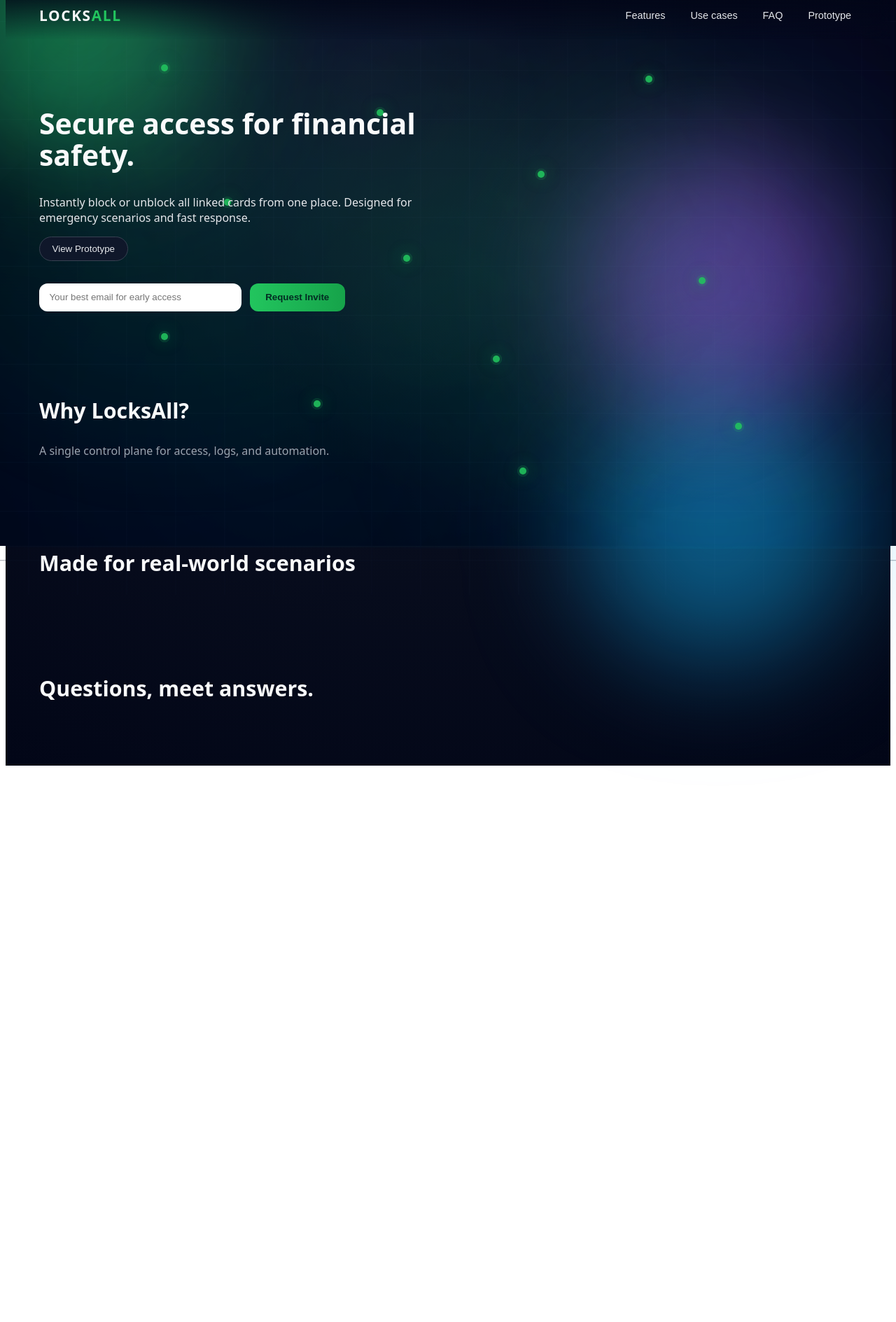
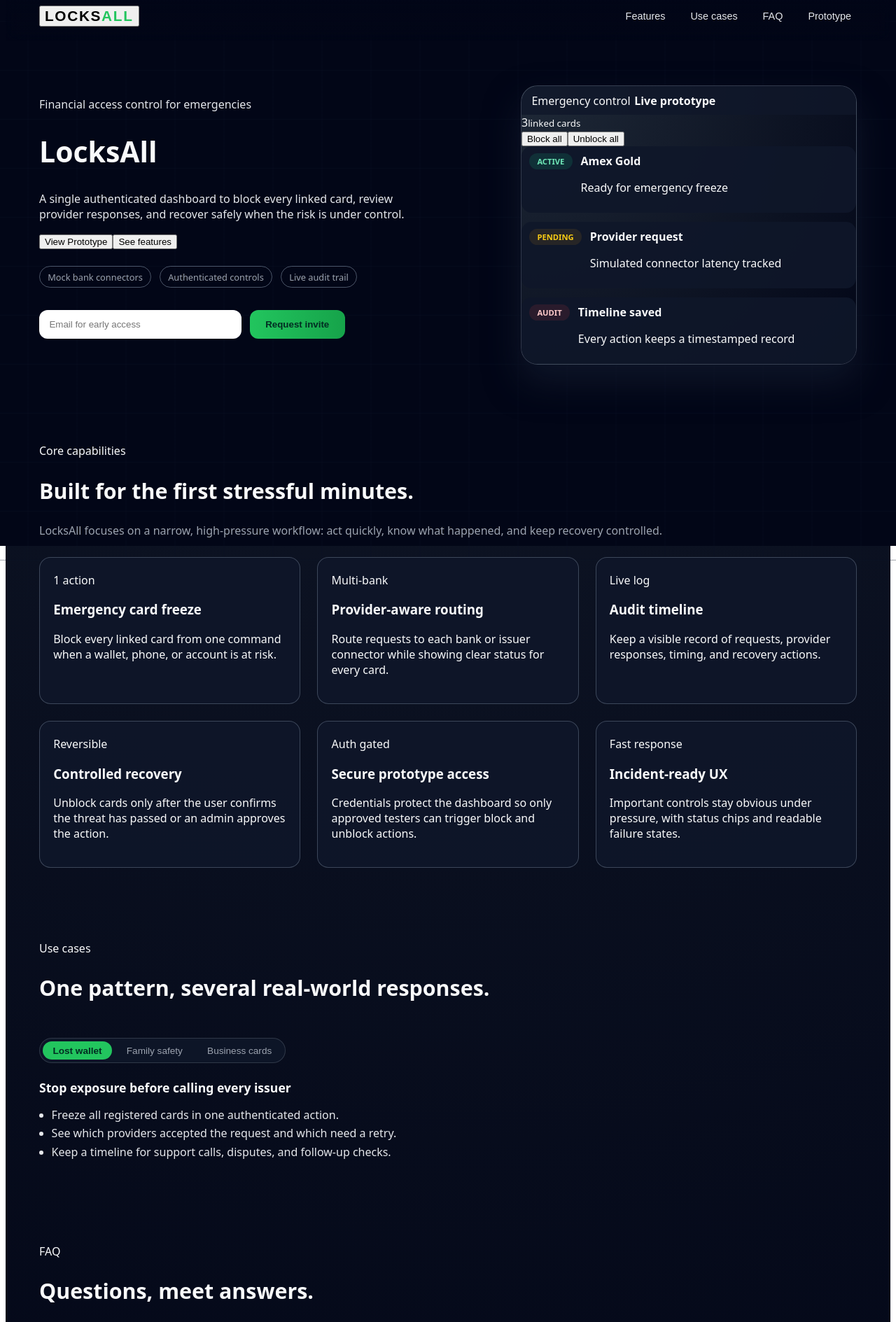
Before and after one commit to yash-rao/locksall, a Next.js app: page / in a window 1280 px wide. Shown: the part 20-1909 px from the top of the page at 70% size. Before the commit the page ends 1122 px from the top, so only its background shows below. Built offline with nearby package versions, Linux system fonts and the light colour scheme; no server answers.

Commit message:
Build out LocksAll landing page

```diff
--- a/app/page.tsx
+++ b/app/page.tsx
@@ -8,44 +8,101 @@ import PrototypePanel from "@/components/PrototypePanel";
 
 type SectionKey = "features" | "useCases" | "faq";
 type MouseVector = { x: number; y: number };
+type UseCaseKey = "lostWallet" | "family" | "business";
 
-/** Abstract animated security background */
+const features = [
+  {
+    title: "Emergency card freeze",
+    body: "Block every linked card from one command when a wallet, phone, or account is at risk.",
+    stat: "1 action",
+  },
+  {
+    title: "Provider-aware routing",
+    body: "Route requests to each bank or issuer connector while showing clear status for every card.",
+    stat: "Multi-bank",
+  },
+  {
+    title: "Audit timeline",
+    body: "Keep a visible record of requests, provider responses, timing, and recovery actions.",
+    stat: "Live log",
+  },
+  {
+    title: "Controlled recovery",
+    body: "Unblock cards only after the user confirms the threat has passed or an admin approves the action.",
+    stat: "Reversible",
+  },
+  {
+    title: "Secure prototype access",
+    body: "Credentials protect the dashboard so only approved testers can trigger block and unblock actions.",
+    stat: "Auth gated",
+  },
+  {
+    title: "Incident-ready UX",
+    body: "Important controls stay obvious under pressure, with status chips and readable failure states.",
+    stat: "Fast response",
+  },
+];
+
+const useCases: Record<UseCaseKey, { label: string; title: string; points: string[] }> = {
+  lostWallet: {
+    label: "Lost wallet",
+    title: "Stop exposure before calling every issuer",
+    points: [
+      "Freeze all registered cards in one authenticated action.",
+      "See which providers accepted the request and which need a retry.",
+      "Keep a timeline for support calls, disputes, and follow-up checks.",
+    ],
+  },
+  family: {
+    label: "Family safety",
+    title: "Give households a shared emergency control",
+    points: [
+      "Help a parent, student, or traveler respond quickly when cards go missing.",
+      "Centralize card status without exposing full card numbers.",
+      "Create a clear recovery path once accounts are safe.",
+    ],
+  },
+  business: {
+    label: "Business cards",
+    title: "Reduce operational risk for small teams",
+    points: [
+      "Pause employee cards after device loss, termination, or suspected misuse.",
+      "Show a simple status board for finance or operations leads.",
+      "Capture audit evidence for internal reviews.",
+    ],
+  },
+};
+
+const faqItems = [
+  {
+    q: "What is LocksAll?",
+    a: "LocksAll is a financial safety prototype for blocking and unblocking linked payment cards from one authenticated control panel.",
+  },
+  {
+    q: "Is this connected to real banks yet?",
+    a: "No. The current dashboard uses mocked provider calls so the flow, audit trail, and error handling can be tested safely.",
+  },
+  {
+    q: "Who is the first version for?",
+    a: "The first version is aimed at individuals, families, and small teams that need a faster response when cards may be compromised.",
+  },
+  {
+    q: "What happens after I request access?",
+    a: "Your email is stored for early-access follow-up. Prototype access still requires separate test credentials.",
+  },
+];
+
 function SecurityBackground({ mouse }: { mouse: MouseVector }) {
   const layerStyle = {
-    transform: `translate3d(${mouse.x * 35}px, ${mouse.y * 25}px, 0)`,
+    transform: `translate3d(${mouse.x * 22}px, ${mouse.y * 16}px, 0)`,
   };
 
-  const nodes = [
-    { top: "14%", left: "18%" },
-    { top: "22%", left: "42%" },
-    { top: "16%", left: "72%" },
-    { top: "33%", left: "60%" },
-    { top: "38%", left: "25%" },
-    { top: "48%", left: "45%" },
-    { top: "52%", left: "78%" },
-    { top: "62%", left: "18%" },
-    { top: "66%", left: "55%" },
-    { top: "74%", left: "35%" },
-    { top: "78%", left: "82%" },
-    { top: "86%", left: "58%" },
-  ];
-
   return (
-    <div className="la-bg">
+    <div className="la-bg" aria-hidden="true">
       <div className="la-bg-grid" />
-      <div className="la-bg-orb orb-1" />
-      <div className="la-bg-orb orb-2" />
-      <div className="la-bg-orb orb-3" />
-
-      <div className="la-bg-network" style={layerStyle}>
-        <div className="la-bg-lines line-a" />
-        <div className="la-bg-lines line-b" />
-        <div className="la-bg-lines line-c" />
-
-        {nodes.map((n, i) => (
-          <div key={i} className="la-bg-node2" style={{ top: n.top, left: n.left }}>
-            <span className="la-bg-pulse" />
-          </div>
+      <div className="la-bg-signal" style={layerStyle}>
+        {Array.from({ length: 18 }).map((_, index) => (
+          <span key={index} className={`la-bg-cell cell-${index + 1}`} />
         ))}
       </div>
     </div>
@@ -60,9 +117,8 @@ export default function Home() {
   const [submitted, setSubmitted] = useState(false);
   const [isSubmitting, setIsSubmitting] = useState(false);
   const [error, setError] = useState<string | null>(null);
-  const [activeUseCase, setActiveUseCase] = useState<SectionKey>("features");
+  const [activeUseCase, setActiveUseCase] = useState<UseCaseKey>("lostWallet");
   const [openFaqIndex, setOpenFaqIndex] = useState<number | null>(0);
-
   const [mouse, setMouse] = useState<MouseVector>({ x: 0, y: 0 });
 
   const featuresRef = useRef<HTMLElement | null>(null);
@@ -70,9 +126,7 @@ export default function Home() {
   const faqRef = useRef<HTMLElement | null>(null);
 
   const handleScrollTo = (ref: React.RefObject<HTMLElement | null>) => {
-    if (ref.current) {
-      ref.current.scrollIntoView({ behavior: "smooth", block: "start" });
-    }
+    ref.current?.scrollIntoView({ behavior: "smooth", block: "start" });
   };
 
   const handleMouseMove = (e: React.MouseEvent<HTMLDivElement>) => {
@@ -104,8 +158,9 @@ export default function Home() {
 
       setSubmitted(true);
       setEmail("");
-    } catch (err: any) {
-      setError(err.message || "Something went wrong.");
+    } catch (err: unknown) {
+      const message = err instanceof Error ? err.message : "Something went wrong.";
+      setError(message);
     } finally {
       setIsSubmitting(false);
     }
@@ -119,104 +174,187 @@ export default function Home() {
     }
   };
 
-  const faqItems = [
-    {
-      q: "What is LocksAll?",
-      a: "LocksAll is a unified security platform concept that connects digital identity with physical and digital access.",
-    },
-    {
-      q: "Is this a live product?",
-      a: "This is an early prototype and concept preview.",
-    },
-    {
-      q: "Who is it for?",
-      a: "Individuals and organizations who want centralized security control.",
-    },
-    {
-      q: "How can I try it?",
-      a: "Login and click Prototype to access the dashboard.",
-    },
-  ];
+  const activeCase = useCases[activeUseCase];
 
   return (
     <main className="la-page" onMouseMove={handleMouseMove}>
       <SecurityBackground mouse={mouse} />
 
       <div className="la-content">
-        {/* NAVBAR */}
         <header className="la-nav">
-          <div className="la-logo">
+          <button className="la-logo" onClick={() => window.scrollTo({ top: 0, behavior: "smooth" })}>
             Locks<span>All</span>
-          </div>
-          <nav className="la-nav-links">
+          </button>
+          <nav className="la-nav-links" aria-label="Primary navigation">
             <button onClick={() => handleScrollTo(featuresRef)}>Features</button>
             <button onClick={() => handleScrollTo(useCasesRef)}>Use cases</button>
             <button onClick={() => handleScrollTo(faqRef)}>FAQ</button>
-
-            <button onClick={goToPrototype}>Prototype</button>
+            <button className="la-nav-cta" onClick={goToPrototype}>Prototype</button>
           </nav>
         </header>
 
-        {/* HERO */}
         <section className="la-hero">
           <div className="la-hero-inner">
-            <h1>Secure access for financial safety.</h1>
-            <p>
-              Instantly block or unblock all linked cards from one place.
-              Designed for emergency scenarios and fast response.
+            <p className="la-kicker">Financial access control for emergencies</p>
+            <h1>LocksAll</h1>
+            <p className="la-hero-copy">
+              A single authenticated dashboard to block every linked card, review provider responses,
+              and recover safely when the risk is under control.
             </p>
 
-            <div style={{ display: "flex", gap: 12 }}>
-              <button className="la-footer-button" onClick={goToPrototype}>
-                View Prototype
+            <div className="la-hero-actions">
+              <button className="la-primary-button" onClick={goToPrototype}>View Prototype</button>
+              <button className="la-secondary-button" onClick={() => handleScrollTo(featuresRef)}>
+                See features
               </button>
             </div>
 
+            <div className="la-hero-meta" aria-label="Prototype highlights">
+              <span>Mock bank connectors</span>
+              <span>Authenticated controls</span>
+              <span>Live audit trail</span>
+            </div>
+
             {!submitted ? (
-              <>
               <form className="la-cta-form" onSubmit={handleSubmit}>
                 <input
                   type="email"
                   required
-                    placeholder="Your best email for early access"
+                  placeholder="Email for early access"
                   value={email}
                   onChange={(e) => setEmail(e.target.value)}
                 />
                 <button type="submit" disabled={isSubmitting}>
-                    {isSubmitting ? "Sending..." : "Request Invite"}
+                  {isSubmitting ? "Sending..." : "Request invite"}
                 </button>
               </form>
+            ) : (
+              <p className="la-cta-thanks">Thanks. You are on the early-access list.</p>
+            )}
             {error && <p className="la-cta-error">{error}</p>}
-              </>
-            ) : (
-              <p className="la-cta-thanks">🎉 Thanks! You’re on the early-access list.</p>
-            )}
+          </div>
+
+          <aside className="la-hero-card" aria-label="LocksAll dashboard preview">
+            <div className="la-hero-card-header">
+              <span>Emergency control</span>
+              <strong>Live prototype</strong>
+            </div>
+            <div className="la-lock-panel">
+              <div className="la-lock-dial">
+                <span>3</span>
+                <small>linked cards</small>
+              </div>
+              <div className="la-lock-actions">
+                <button>Block all</button>
+                <button>Unblock all</button>
+              </div>
+            </div>
+            <div className="la-hero-events">
+              <div className="la-hero-event">
+                <span className="pill pill-green">ACTIVE</span>
+                <div>
+                  <strong>Amex Gold</strong>
+                  <p>Ready for emergency freeze</p>
+                </div>
+              </div>
+              <div className="la-hero-event">
+                <span className="pill pill-amber">PENDING</span>
+                <div>
+                  <strong>Provider request</strong>
+                  <p>Simulated connector latency tracked</p>
+                </div>
+              </div>
+              <div className="la-hero-event">
+                <span className="pill pill-red">AUDIT</span>
+                <div>
+                  <strong>Timeline saved</strong>
+                  <p>Every action keeps a timestamped record</p>
+                </div>
+              </div>
+            </div>
+          </aside>
+        </section>
+
+        <section id="features" ref={featuresRef} className="la-section">
+          <div className="la-section-heading">
+            <p className="la-kicker">Core capabilities</p>
+            <h2>Built for the first stressful minutes.</h2>
+            <p className="la-section-subtitle">
+              LocksAll focuses on a narrow, high-pressure workflow: act quickly, know what happened,
+              and keep recovery controlled.
+            </p>
+          </div>
+          <div className="la-features-grid">
+            {features.map((feature) => (
+              <article className="la-feature-card" key={feature.title}>
+                <span>{feature.stat}</span>
+                <h3>{feature.title}</h3>
+                <p>{feature.body}</p>
+              </article>
+            ))}
           </div>
         </section>
 
-        {/* FEATURES */}
-        <section id="features" ref={featuresRef} className="la-section">
-          <h2>Why LocksAll?</h2>
-          <p className="la-section-subtitle">A single control plane for access, logs, and automation.</p>
-          {/* your existing features grid... */}
+        <section id="usecases" ref={useCasesRef} className="la-section la-usecase-section">
+          <div className="la-section-heading">
+            <p className="la-kicker">Use cases</p>
+            <h2>One pattern, several real-world responses.</h2>
+          </div>
+          <div className="la-tabs" role="tablist" aria-label="LocksAll use cases">
+            {(Object.keys(useCases) as UseCaseKey[]).map((key) => (
+              <button
+                key={key}
+                role="tab"
+                aria-selected={activeUseCase === key}
+                className={`la-tab ${activeUseCase === key ? "active" : ""}`}
+                onClick={() => setActiveUseCase(key)}
+              >
+                {useCases[key].label}
+              </button>
+            ))}
+          </div>
+          <div className="la-tab-panel">
+            <h3>{activeCase.title}</h3>
+            <ul>
+              {activeCase.points.map((point) => (
+                <li key={point}>{point}</li>
+              ))}
+            </ul>
+          </div>
         </section>
 
-        {/* USE CASES */}
-        <section id="usecases" ref={useCasesRef} className="la-section">
-          <h2>Made for real-world scenarios</h2>
-          {/* your existing tabs... */}
+        <section id="faq" ref={faqRef} className="la-section la-faq-section">
+          <div className="la-section-heading">
+            <p className="la-kicker">FAQ</p>
+            <h2>Questions, meet answers.</h2>
+          </div>
+          <div className="la-faq-list">
+            {faqItems.map((item, index) => {
+              const open = openFaqIndex === index;
+              return (
+                <article className={`la-faq-item ${open ? "open" : ""}`} key={item.q}>
+                  <button className="la-faq-question" onClick={() => setOpenFaqIndex(open ? null : index)}>
+                    <span>{item.q}</span>
+                    <strong>{open ? "-" : "+"}</strong>
+                  </button>
+                  {open && <p className="la-faq-answer">{item.a}</p>}
+                </article>
+              );
+            })}
+          </div>
         </section>
 
-        {/* FAQ */}
-        <section id="faq" ref={faqRef} className="la-section la-faq-section">
-          <h2>Questions, meet answers.</h2>
-          {/* your existing faq accordion... */}
-        </section>
-
-        {/* 🔐 Prototype (only renders if authenticated) */}
         <PrototypePanel />
 
-        {/* FOOTER ... keep yours as-is */}
+        <footer className="la-footer">
+          <div>
+            <strong>LocksAll</strong>
+            <p className="la-footer-text">Prototype for centralized card lock and recovery workflows.</p>
+          </div>
+          <div className="la-footer-right">
+            <button className="la-footer-button" onClick={goToPrototype}>Open prototype</button>
+          </div>
+        </footer>
       </div>
     </main>
   );
```
Lines whose indentation alone changed are shown as unchanged.
